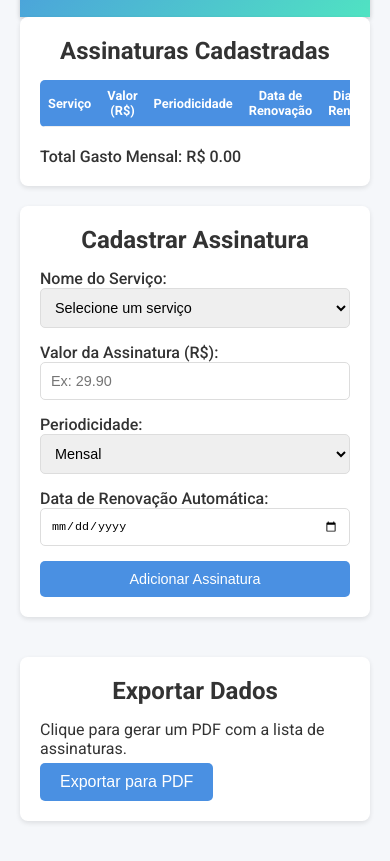
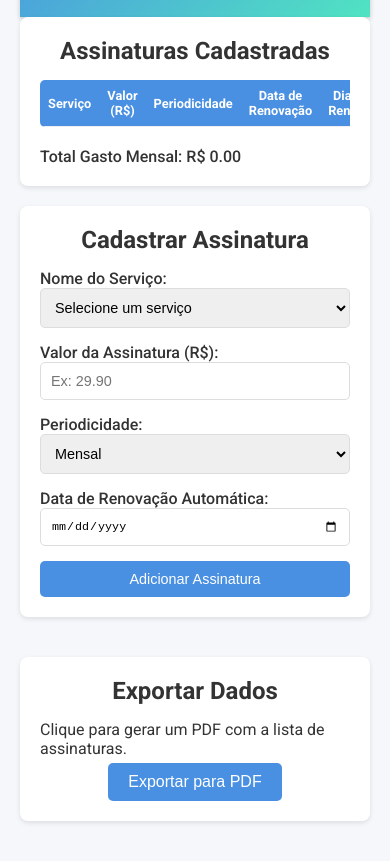
Before and after one commit to RAVELLSL/SGI-controle-assinaturas, a plain HTML site: page index.html in a window 390 px wide. Shown: the part 143-1004 px from the top of the page. Drawn offline with nearby package versions, Linux system fonts and the light colour scheme.

Commit message:
Update index.html

```diff
--- a/index.html
+++ b/index.html
@@ -222,6 +222,11 @@
       .flex-container .card.export-card {
         flex: 1 1 100%;
         max-width: 100%;
+      }
+      /* Centraliza o botão de exportar no card de exportação */
+      .card.export-card button {
+        display: block;
+        margin: 0 auto;
       }
     }
 
```
